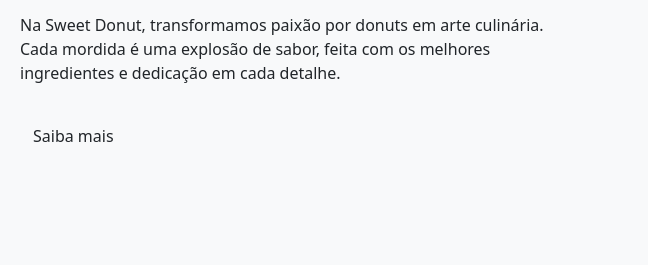
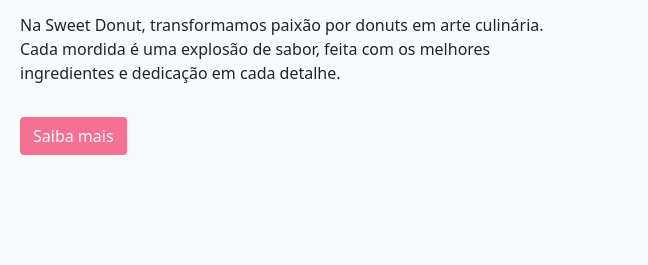
Before and after one commit to Patiivitor/donut-v1.0, a plain HTML site: page index.html in a window 1280 px wide. Shown: the part 815-1080 px from the top of the page, 632-1280 px from the left. Drawn offline with nearby package versions, Linux system fonts and the light colour scheme.

Commit message:
Update style.css

```diff
--- a/style.css
+++ b/style.css
@@ -91,3 +91,9 @@ footer a:hover {
   color: #f47193;
   text-decoration: underline;
 }
+
+.btn {
+  background-color: #f47193 !important;
+  border: none;
+  color: #f8f9fa !important;
+}
```
